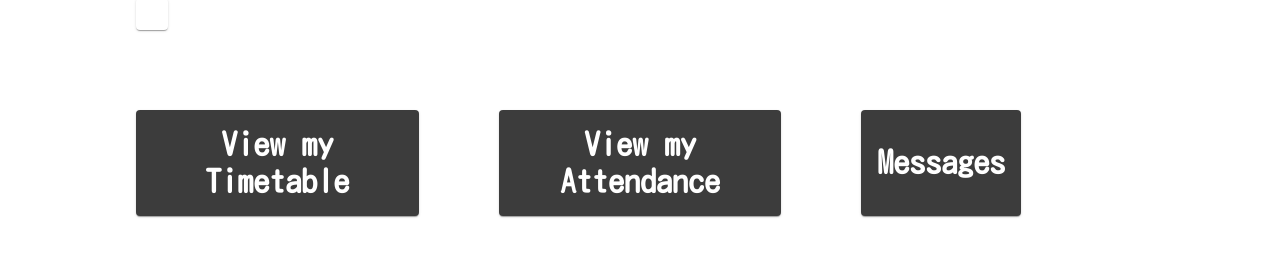
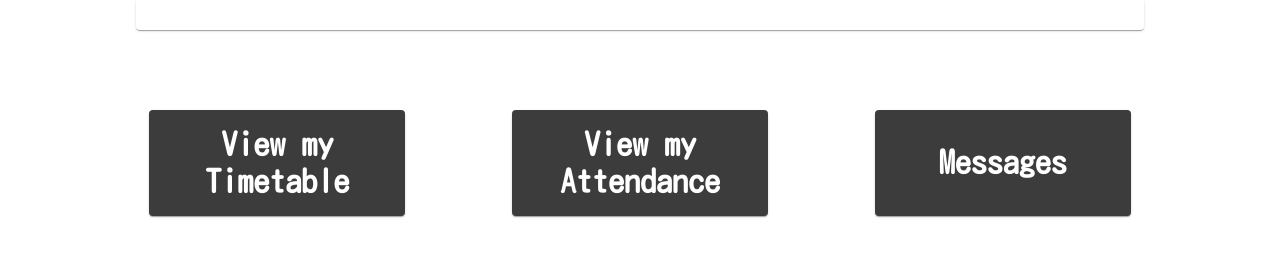
Before and after one commit to abishekvasanthan/Smart_Attendance, a React (Create React App) app in the folder C9/: page /student/1 in a window 1280 px wide. Shown: the part 293-550 px from the top of the page. Built offline with nearby package versions, Linux system fonts and the light colour scheme; no server answers.

Commit message:
'StudentHome-Tweaks'

```diff
--- a/C9/src/components/studenhome.js
+++ b/C9/src/components/studenhome.js
@@ -80,30 +80,30 @@ const StudentHome = () => {
 <div style={{display:'flex',justifyContent:'center',alignItems:'center',height:'90vh',}}>
     <Grid style={{width:'85vw'}} container spacing={10}>
       <Grid item xs={12} spacing={24} >
-        <Paper className={classes.paper} style={{display:'flex',alignItems:'center',justifyContent:'center',width:'fit-content'}}>
+        <Paper className={classes.paper} style={{display:'flex',alignItems:'center',justifyContent:'center'}}>
           <Typography variant="h3" style={{ fontFamily: 'Kosugi Maru', color: 'black',fontWeight:'bolder',fontSize:'2em' }} className={classes.title}>
           {name&&(`Welcome ${name[0].S_Name} :)`)}
           </Typography>
         </Paper>
       </Grid>
 
-      <Grid item xs={4} spacing={24} >
-        <Paper className={classes.paper} style={{display:'flex',alignItems:'center',justifyContent:'center',width:'fit-content',background:'rgb(60,60,60)'}}>
+      <Grid style={{display:'flex',justifyContent:'center',alignItems:'center'}} item xs={4} spacing={24} >
+        <Paper className={classes.paper} style={{display:'flex',alignItems:'center',justifyContent:'center',width:'20vw',background:'rgb(60,60,60)'}}>
             <Link href="https://intranet.cb.amrita.edu/TimeTable/" style={{fontFamily:'Kosugi Maru'}} ><Typography variant="h3" style={{ fontFamily: 'Kosugi Maru', color: 'white',fontWeight:'bolder',fontSize:'2em' }} className={classes.title}>View my Timetable</Typography></Link>
 
         </Paper>
       </Grid>
 
-      <Grid item xs={4} spacing={24} >
-        <Paper className={classes.paper} style={{display:'flex',alignItems:'center',justifyContent:'center',width:'fit-content',background:'rgb(60,60,60)'}}>
+      <Grid style={{display:'flex',justifyContent:'center',alignItems:'center'}} item xs={4} spacing={24} >
+        <Paper className={classes.paper} style={{display:'flex',alignItems:'center',justifyContent:'center',width:'20vw',background:'rgb(60,60,60)'}}>
 
             <Link href="#" style={{fontFamily:'Kosugi Maru'}} onClick={preventDefault}><Typography variant="h3" style={{ fontFamily: 'Kosugi Maru', color: 'white',fontWeight:'bolder',fontSize:'2em' }} className={classes.title}>View my Attendance</Typography></Link>
 
         </Paper>
       </Grid>
 
-      <Grid item xs={4} spacing={24} >
-        <Paper className={classes.paper} style={{display:'flex',alignItems:'center',justifyContent:'center',width:'fit-content',background:'rgb(60,60,60)'}}>
+      <Grid style={{display:'flex',justifyContent:'center',alignItems:'center'}} item xs={4} spacing={24} >
+        <Paper className={classes.paper} style={{display:'flex',alignItems:'center',justifyContent:'center',width:'20vw',background:'rgb(60,60,60)'}}>
 
             <Link href="" onClick={preventDefault1}><Typography variant="h3" style={{ fontFamily: 'Kosugi Maru', color: 'white',fontWeight:'bolder',fontSize:'2em' }} className={classes.title}>Messages</Typography></Link>
 
```
